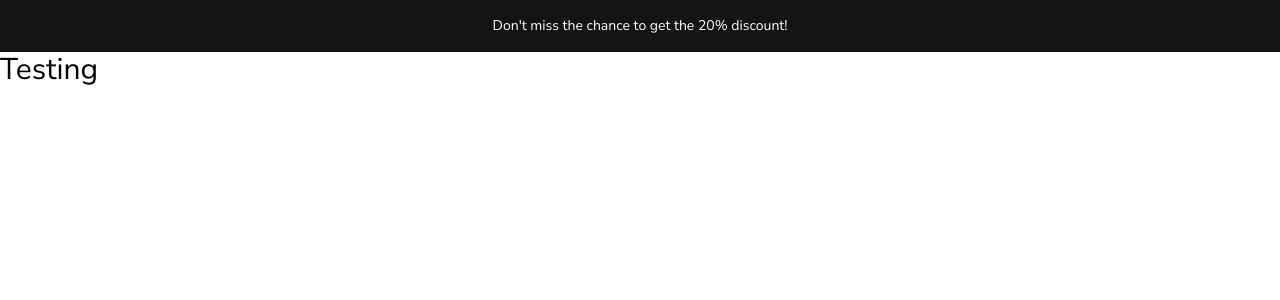
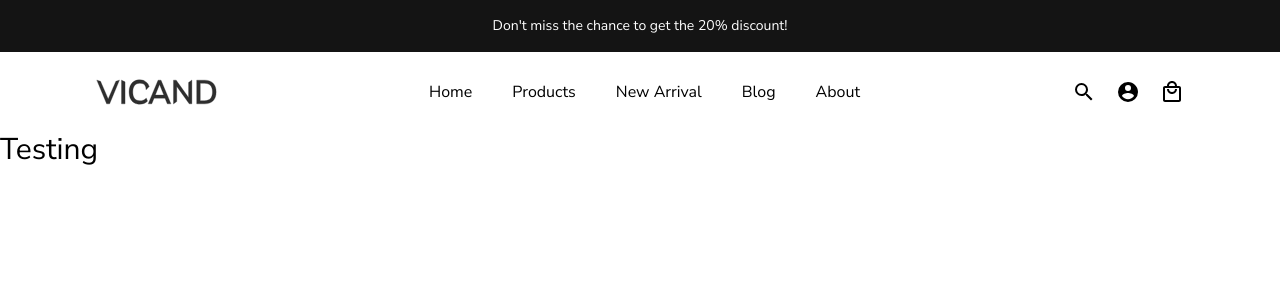
Before and after one commit to reypjbaliguat/vicand-ecommerce, a Next.js app: page / in a window 1280 px wide. Shown: the top 300 px of the page. Built offline with nearby package versions, Linux system fonts and the light colour scheme.

Commit message:
navigation added

```diff
--- a/app/page.tsx
+++ b/app/page.tsx
@@ -1,9 +1,11 @@
-import PromotionHeader from "@/components/PromotionHeader";
+import PromotionHeader from "@/components/headers/PromotionHeader";
+import LandingPageNav from "@/components/navs/LandingPageNav";
 
 export default function Home() {
   return (
     <main className="flex flex-col w-full h-full">
       <PromotionHeader />
+      <LandingPageNav />
       <h1 className="text-3xl">Testing</h1>
     </main>
   );
--- /dev/null
+++ b/components/constants/navMenus.ts
@@ -0,0 +1,7 @@
+export const navMenus = [
+  { label: "Home", path: "/" },
+  { label: "Products", path: "/products" },
+  { label: "New Arrival", path: "/new-arrival" },
+  { label: "Blog", path: "/blog" },
+  { label: "About", path: "/about" },
+];
--- /dev/null
+++ b/components/navs/LandingPageNav.tsx
@@ -0,0 +1,33 @@
+import logo from "@/public/assets/vicand-logo.svg";
+import Image from "next/image";
+import { navMenus } from "../constants/navMenus";
+import Link from "next/link";
+import Icon from "@mdi/react";
+import { mdiAccountCircle, mdiMagnify, mdiShoppingOutline } from "@mdi/js";
+import { IconButton } from "@mui/material";
+
+function LandingPageNav() {
+  return (
+    <div className="flex items-center justify-between h-20 px-24">
+      <Link href="/">
+        <Image src={logo} width={121} height={24} alt="Vicand Logo" />
+      </Link>
+      <div className="flex items-center gap-10">
+        {navMenus.map((menu) => {
+          return (
+            <Link href={menu.path} key={menu.path}>
+              {menu.label}
+            </Link>
+          );
+        })}
+      </div>
+      <div className="flex gap-5">
+        <Icon path={mdiMagnify} size={1} />
+        <Icon path={mdiAccountCircle} size={1} />
+        <Icon path={mdiShoppingOutline} size={1} />
+      </div>
+    </div>
+  );
+}
+
+export default LandingPageNav;
```
Also changed, not shown: package.json (+10 -5 lines), components/headers/PromotionHeader.tsx (renamed from components/PromotionHeader.tsx), public/assets/vicand-logo.svg (added), 1 other file (tests, documents, lock files or other folders).
